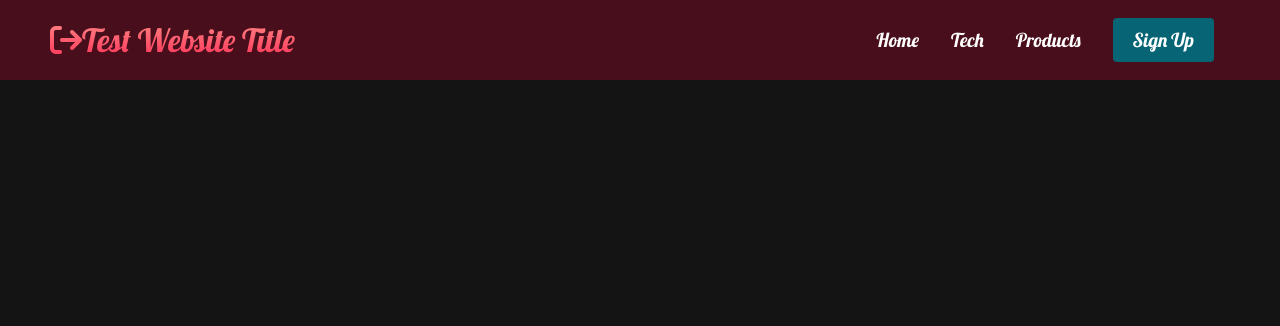
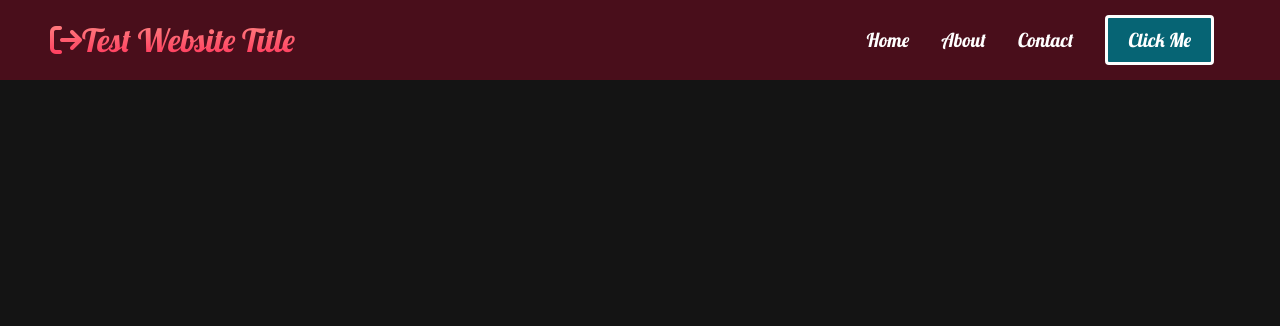
Before and after one commit to RDBALL/test-website, a plain HTML site: page index.html in a window 1280 px wide. Shown: the top 326 px of the page. Drawn offline with Linux system fonts and the light colour scheme.

Commit message:
modified html and tweaked nav colors

```diff
--- a/index.html
+++ b/index.html
@@ -24,13 +24,13 @@
           <a href="/" class="navbarLinks">Home</a>
         </li>
         <li class="navbarItem">
-          <a href="./tech.html" class="navbarLinks">Tech</a>
+          <a href="./tech.html" class="navbarLinks">About</a>
         </li>
         <li class="navbarItem">
-          <a href="/" class="navbarLinks">Products</a>
+          <a href="/" class="navbarLinks">Contact</a>
         </li>
         <li class="navbarBtn">
-          <a href="/" class="button">Sign Up</a>
+          <a href="/" class="button">Click Me</a>
         </li>
         </ul>
       </div>
--- a/styles.css
+++ b/styles.css
@@ -91,16 +91,18 @@
   outline: none;
   border-radius: 4px;
   background: #066474;
+  border: 3px solid;
   color: #fff;
 }
 
 .button:hover {
   background: #490e1b;
+  border: 3px solid #21d4fd;
   transition: all .3s ease;
 }
 
 .navbarLinks:hover {
-  color: #066474;
+  color: #21d4fd;
   transition: all .3s ease;
 }
 
```
